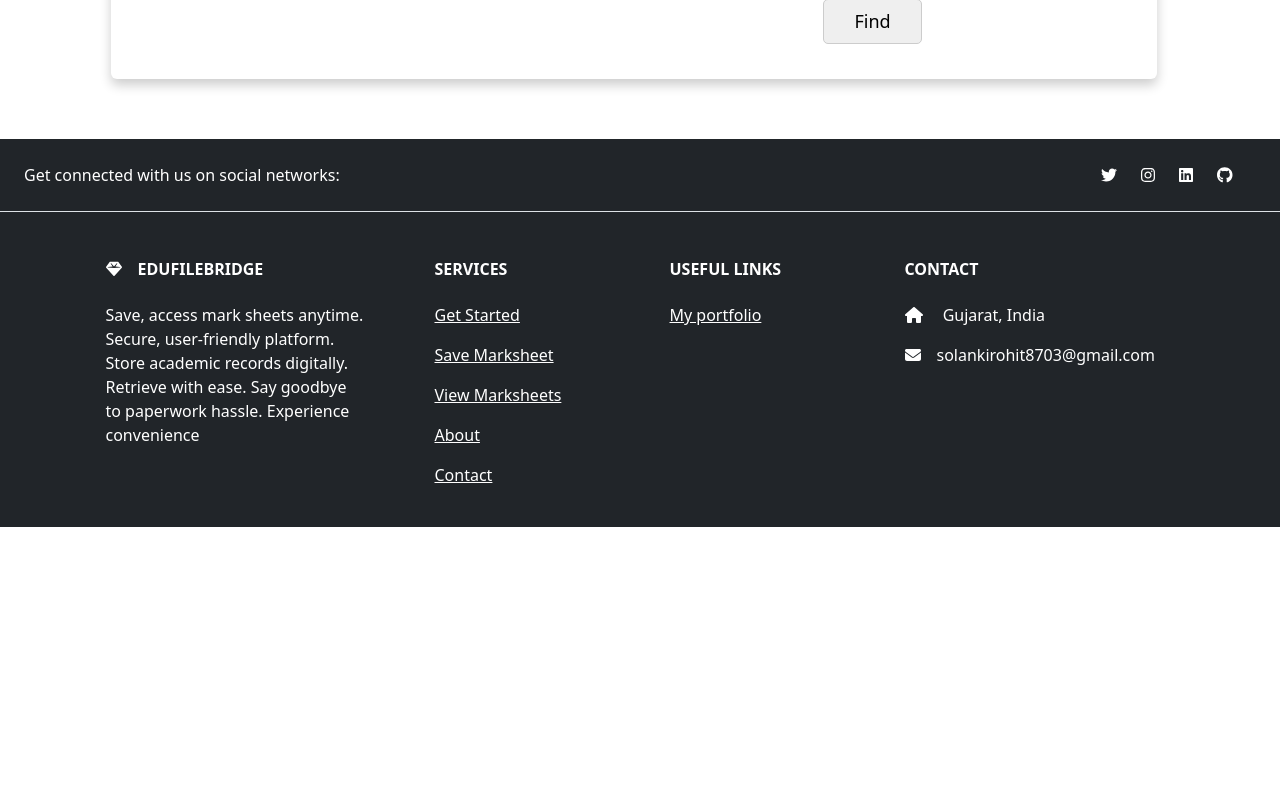
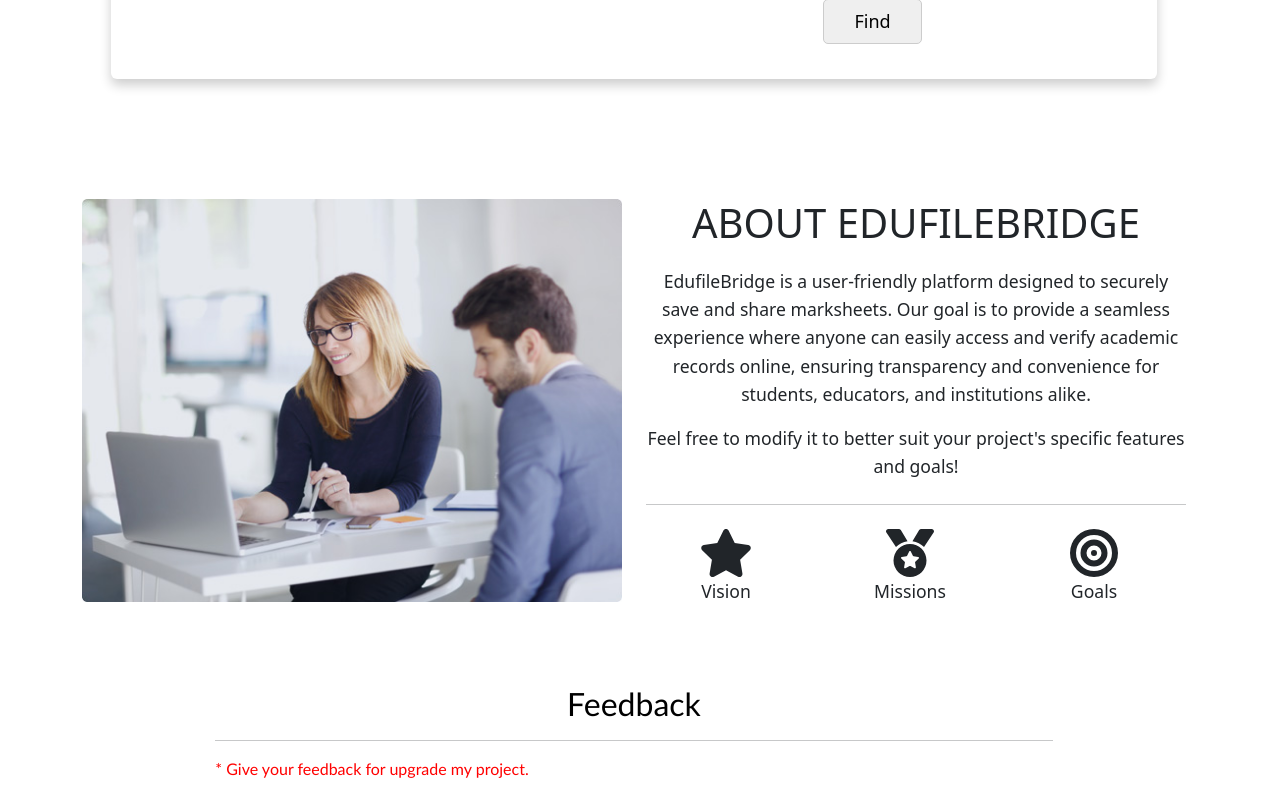
Before and after one commit to YottaCoder/EduFileBridge---frontend, a React (Create React App) app: page / in a window 1280 px wide. Shown: the part 1820-2620 px from the top of the page. Before the commit the page ends 2347 px from the top, so only its background shows below. Built offline with nearby package versions, Linux system fonts and the light colour scheme.

Commit message:
landing page completed

```diff
--- a/src/App.jsx
+++ b/src/App.jsx
@@ -1,12 +1,12 @@
 import React from 'react';
 
+import About from './Components/About';
 import Navbar from './Components/Navbar';
 import HomePage from './Components/HomePage';
 import Footer from './Components/Footer';
 import Get_Started from './Components/Get_Started';
 import Save_marksheet from './Components/Save_marksheet';
 import View_marksheets from './Components/View_marksheets';
-import About from './Components/About';
 import Contact from './Components/Contact';
 import Services from './Components/Services'
 
@@ -17,6 +17,8 @@ const App = () => {
         <HomePage />
         <Services />
         <View_marksheets />
+        <About />
+        <Contact />
         <Footer />
        </>
     )
--- a/src/Components/About.jsx
+++ b/src/Components/About.jsx
@@ -1,69 +1,50 @@
-import React from "react";
+import React from 'react';
+import 'bootstrap/dist/css/bootstrap.min.css';
+import { FontAwesomeIcon } from '@fortawesome/react-fontawesome';
+import { faStar, faMedal, faBullseye } from '@fortawesome/free-solid-svg-icons';
 
 const About = () => {
-    return(
-        <div className="container-fluid about-page h-auto">
+  return (
+    <section className="about-section text-center align-item-center">
+      <div className="container">
+        <div className="row">
+          <div className="col-lg-6 col-md-6 col-sm-12">
+            <img src="/images/About image.jpg" alt="About Image" className="img-fluid" />
+          </div>
+          <div className="col-lg-6 col-md-6 col-sm-12">
+            <h2>ABOUT EDUFILEBRIDGE</h2>
+            <p>
+            EdufileBridge is a user-friendly platform designed to
+            securely save and share marksheets. Our goal is to provide a
+            seamless experience where anyone can easily access and verify
+            academic records online, ensuring transparency and convenience for
+            students, educators, and institutions alike.
+            </p>
+            <p>
+            Feel free to modify it to better suit your project's specific features and goals!
+            </p>
+            <div className="divider">
+              <hr className="my-4" />
+            </div>
             <div className="row justify-content-center">
-                <div className="col-10 about-content mt-5 text-white h-auto mb-5">
-                    <div className="form-heading">
-                        <h2>About Website</h2>
-                    </div>
-                    <div className="align-items-center mt-5">
-                        <i><h4>EduFileBridge</h4></i>
-                        <p className="mt-3 about-lines">
-                        EduFileBridge is a comprehensive platform designed to streamline the process of uploading,
-                        storing, and accessing academic mark sheets securely online.
-                        </p>
-
-                        <i><h4 className="mt-5">Our Mission</h4></i>
-                        <p className="mt-3 about-lines">At EduFileBridge, our mission is to simplify the management of academic records by providing
-                         a centralized platform that ensures easy access to mark sheets for students, educators, and
-                          institutions alike. We aim to bridge the gap between traditional paper-based record-keeping
-                          systems and modern digital solutions, offering a user-friendly and efficient way to manage
-                          educational data.</p>
-
-                        <i><h4 className="mt-5">Key Features</h4></i>
-                        <ul className="list-unstyled">
-                            <li className="mt-3 about-lines"><b className="feature-heading">Effortless Upload:</b> Easily upload mark sheets through our intuitive interface.
-                             Users can securely upload scanned or digital copies of their mark sheets directly to their accounts.</li>
-                            <li className="mt-1 about-lines"><b className="feature-heading">Centralized Storage:</b> All uploaded mark sheets are stored
-                             securely in a centralized database, accessible only to authorized users. This centralized
-                              storage eliminates the need for physical storage and reduces the risk of loss or damage to
-                               important documents.</li>
-                            <li className="mt-1 about-lines"><b className="feature-heading">User Authentication:</b> Ensure the security of academic records with robust
-                             user authentication mechanisms. Users are required to authenticate their identities before gaining access to
-                              their mark sheets, protecting sensitive information from unauthorized access.</li>
-                            <li className="mt-1 about-lines"><b className="feature-heading">Universal Access:</b> Access mark sheets anytime, anywhere, from
-                             any device with an internet connection. Whether you're a student checking your grades, an
-                              educator reviewing student performance, or an institution managing academic records, you can
-                               access mark sheets with ease through our platform.</li>
-                            <li className="mt-1 about-lines"><b className="feature-heading">Data Privacy and Security:</b> We take data privacy and security
-                             seriously. EduFileBridge employs industry-standard encryption techniques and security protocols
-                              to safeguard user data and ensure compliance with data protection regulations.</li>
-                        </ul>
-
-                        <i><h4 className="mt-5">Benefits</h4></i>
-                        <ul className="list-unstyled">
-                            <li className="mt-3 about-lines"><b className="feature-heading">Convenience:</b> Say goodbye to the hassle of
-                             maintaining physical copies of mark sheets. With EduFileBridge, accessing academic records is as simple as
-                             logging in to your account.</li>
-                            <li className="mt-1 about-lines"><b className="feature-heading">Accessibility:</b> Our platform ensures universal access to
-                            academic records, allowing users to retrieve mark sheets whenever they need them, regardless of their location or
-                             device.</li>
-                            <li className="mt-1 about-lines"><b className="feature-heading">Efficiency:</b> By digitizing mark sheets and
-                            centralizing their storage, EduFileBridge streamlines the process of managing academic records, saving time
-                            and resources for both individuals and institutions.</li>
-                        </ul>
-
-                        <i><h4 className="mt-5">Get Started</h4></i>
-                        <p className="mt-3 about-lines">Join EduFileBridge today and experience the convenience and security of managing
-                        academic mark sheets online. Sign up now to take advantage of our user-friendly platform and unlock the full
-                        potential of your academic records.</p>
-                    </div>
-                </div>
+              <div className="col-md-4 col-4 icon">
+                <FontAwesomeIcon icon={faStar} size="3x" />
+                <p>Vision</p>
+              </div>
+              <div className="col-md-4 col-4 icon">
+                <FontAwesomeIcon icon={faMedal} size="3x" />
+                <p>Missions</p>
+              </div>
+              <div className="col-md-4 col-4 icon">
+                <FontAwesomeIcon icon={faBullseye} size="3x" />
+                <p>Goals</p>
+              </div>
             </div>
+          </div>
         </div>
-    )
-}
+      </div>
+    </section>
+  );
+};
 
 export default About;
--- a/src/Components/Contact.jsx
+++ b/src/Components/Contact.jsx
@@ -17,13 +17,11 @@ const Contact = () => {
         });
     };
 
-    // Function to handle form submission
     const handleSubmit = () => {
         // Implement your submit logic here
-        console.log(formData);
+
     };
 
-    // Function to handle clearing the form
     const handleClear = () => {
         setFormData({
             name: "",
@@ -35,9 +33,17 @@ const Contact = () => {
     return(
         <div className="container-fluid save-page">
             <div className="row justify-content-center">
-                <div className="col-10 col-md-8 about-content mt-5 mb-5">
-                    <div className="form-heading text-center mb-4">
-                        <h2>Contact Us</h2>
+                <div className="col-10 col-md-8 about-content mt-1 mb-2">
+                    <div className="feedback-heading text-center">
+                        <h2>Feedback</h2>
+                    </div>
+
+                    <div className="divider">
+                        <hr />
+                    </div>
+
+                    <div className="mb-5">
+                        <p className="Feedback-tip">* Give your feedback for upgrade my project.</p>
                     </div>
 
                     <form>
--- a/src/Components/Navbar.jsx
+++ b/src/Components/Navbar.jsx
@@ -21,9 +21,6 @@ const Navbar = () => {
                             <Link className="nav-link active" to="/Get_Started">Our Services</Link>
                         </li>
                         <li className="nav-item">
-                            <Link className="nav-link active" to="/Save_marksheet">Save</Link>
-                        </li>
-                        <li className="nav-item">
                             <Link className="nav-link active" to="/View_marksheets">Find</Link>
                         </li>
                         <li className="nav-item">
--- a/src/index.css
+++ b/src/index.css
@@ -326,24 +326,43 @@ button:focus{
 }
 
 /* About Page CSS */
-.about-page{
-    background-color: #EEA47FFF;
+.about-section {
+    padding: 60px 0;
+  }
+
+  .about-section h2 {
+    font-size: 2.5rem;
+    margin-bottom: 20px;
+  }
+
+  .about-section p {
+    font-size: 1.1rem;
+    line-height: 1.6;
+  }
+
+  .about-icons {
+    margin-top: 40px;
+  }
+
+  .about-icons .icon {
+    text-align: center;
+    margin-bottom: 1rem;
+  }
+
+  .about-icons .icon p {
+    margin: 0;
+  }
+
+/* Feedback  */
+.feedback-heading{
+    color: #000;
+}
+
+.Feedback-tip{
+    color: red;
     font-family: 'Gill Sans', 'Gill Sans MT', Calibri, 'Trebuchet MS', sans-serif;
 }
 
-.about-content{
-    background-color: #00539CFF;
-    border-radius: 2vh;
-
-}
-
-.about-lines{
-    font-size: large;
-}
-
-.feature-heading{
-    font-size: 19px;
-}
 
 /* Login Page */
 .modal-header {
```
Also changed, not shown: public/images/About image.jpg (added).
